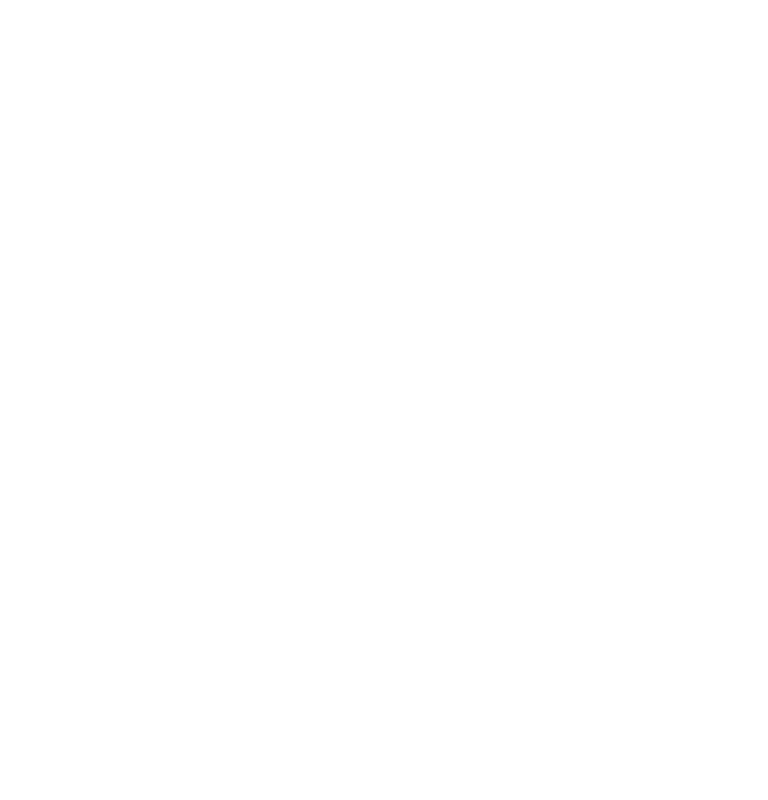
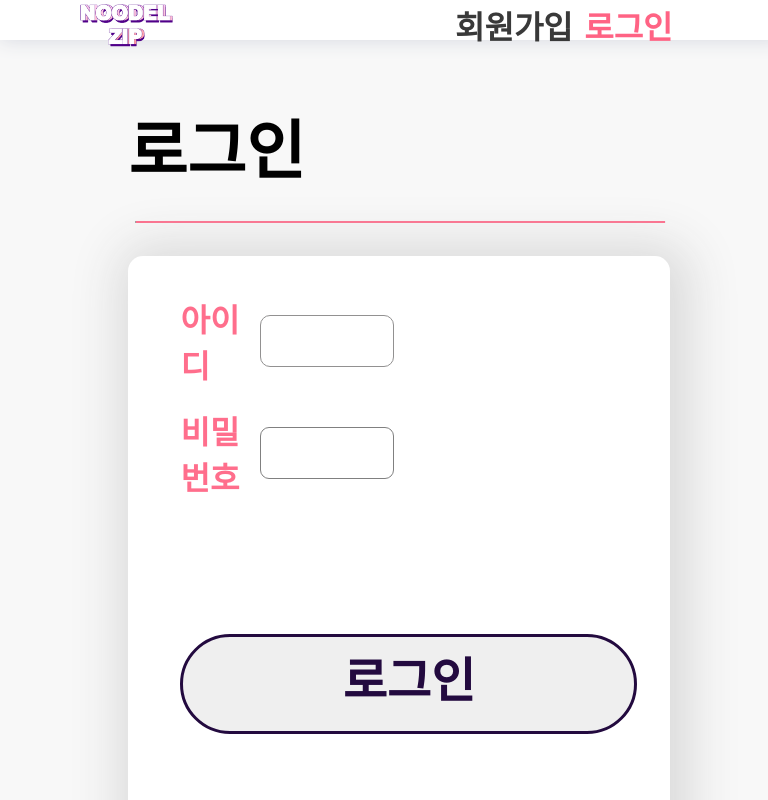
Before and after one commit to yeonwoo1125/noodleZip, a website: page views/html/login.html in a window 768 px wide. Shown: the top 800 px of the page. Drawn offline with nearby package versions, Linux system fonts and the light colour scheme.

Commit message:
로그인 화면 추가 #6

```diff
--- /dev/null
+++ b/views/html/css/login.css
@@ -0,0 +1,387 @@
+@import url('https://fonts.googleapis.com/css2?family=Noto+Sans+KR:wght@100;300;400;500;700&display=swap');
+* {padding: 0px; margin: 0px;}
+
+html, body {
+  width: 100%;
+  height: 100%;
+  background-color: #F8F8F8;
+  font-family: 'Noto Sans KR', sans-serif;
+}
+
+header {
+	height: 8%;
+	background-color: white;
+	box-shadow: 0px 0px 20px #D5D8E0;
+}
+
+header:after{display:inline-block; height:100%; content:""; vertical-align:middle;}
+header img {
+	height: 25%;
+	vertical-align:middle;
+	margin-left: 19.5%;
+	margin-right: 40%;
+}
+
+header span {
+	vertical-align:middle;
+	font-size: 0.85em;
+	font-weight: bold;
+	color: #393939;
+}
+
+button{
+  background-color: #ffffff;
+  padding-top: 1.5%;
+  padding-bottom: 1.5%;
+  padding-left: 3%;
+  padding-right: 3%;
+  border: 2px solid #afafaf;
+
+  font-weight: bold;
+  font-size: 11pt;
+  color: #393939;
+  letter-spacing: 0.25mm;
+
+  position: relative;
+  top:30%; left:73%;
+  font-family: 'Noto Sans KR', sans-serif;
+}
+
+.list-table tbody td {
+  text-align: left;
+  /* border-bottom: 1px solid gray; */
+  height: 40px;
+}
+
+.margin{
+  margin-top: 3%;
+  margin-left: 20%;
+  margin-right: 20%;
+}
+
+.title{
+  font-weight: 700;
+  font-size: 2.5em;
+  line-height: 22mm;
+  margin-bottom: 2%;
+  font-family: 'Noto Sans KR', sans-serif;
+}
+
+#title_hr {
+  width: 107%;
+  height: 3px;
+  border-bottom: 0px;
+  border-top: 0px;
+  margin-bottom: 5%;
+  background-color: #FF6384;
+}
+
+.apply {
+    width: 26%;
+    height: 60px;
+    font-size: 1.5em;
+    font-weight: 700;
+    color: #230A3F;
+    border: solid 3.5px #230A3F;
+    border-radius: 100px;
+  padding-top: 1%;
+  padding-bottom: 4%;
+  padding-left: 5%;
+  padding-right: 5%;
+	margin-top: 10%;
+  margin-bottom: 10%;
+  font-family: 'Noto Sans KR', sans-serif;
+}
+
+.box{
+  background-color: #ffffff;
+  width: 94%;
+  height: 200px;
+  text-align: center;
+  box-align: center;
+  border-radius: 15px;
+  padding-top: 3%;
+  padding-bottom: 1%;
+  padding-left: 8%;
+  padding-right: 5%;
+  box-shadow: 6px 3px 50px 15px #dadada;
+}
+
+.content{
+  color:#FF6E8C;
+  font-weight: 700;
+  font-size: 1.5em;
+  font-family: 'Noto Sans KR', sans-serif;
+}
+
+#name {
+  float:left; width: 33%; height:50px
+}
+
+#userid {
+  float:left; width: 33%; height:50px
+}
+
+#userpass {
+  float:left; width: 33%; height:50px
+}
+
+
+table {
+  border-collapse: separate;
+  border-spacing: 0 20px;
+}
+
+input,
+textarea {
+  border-radius: 9px;
+  border: 1px solid gray;
+  padding-left: 15px;
+  font-size: 15px;
+  resize: none;
+  font-family: 'Noto Sans KR', sans-serif;
+}
+
+textarea{
+  padding-top: 15px;
+  color:#494949;
+
+  font-size: 13pt;
+  font-weight: 500;
+  border-radius : 10px;
+  border : 1.5px solid #929191;
+  font-family: 'Noto Sans KR', sans-serif;
+}
+
+textarea:hover{
+  font-size: 13pt;
+  font-weight: 500;
+  border-radius : 10px;
+  border : 1.5px solid #FF6E8C;
+  font-family: 'Noto Sans KR', sans-serif;
+}
+
+input[type=text]
+{
+  font-size: 13pt;
+  font-weight: 700;
+  border-radius : 10px;
+  border : 1.5px solid #929191;
+  font-family: 'Noto Sans KR', sans-serif;
+}
+
+input[type=text]:hover
+{
+  font-size: 13pt;
+  font-weight: 700;
+  border-radius : 10px;
+  border : 1.5px solid #FF6E8C;
+  font-family: 'Noto Sans KR', sans-serif;
+}
+
+input[type=text], textarea:focus{
+  outline: none;
+}
+
+#test_cnt{
+  position: relative;
+  left: 74%;
+}
+
+/* mobile reactive web */
+@media all and (min-width:768px) and (max-width:1080px) {
+ @import url('https://fonts.googleapis.com/css2?family=Noto+Sans+KR:wght@100;300;400;500;700&display=swap');
+  * {padding: 0px; margin: 0px;}
+
+  html, body {
+    width: 100%;
+    height: 100%;
+    background-color: #F8F8F8;
+    font-family: 'Noto Sans KR', sans-serif;
+  }
+
+  header {
+    width: 101.7%;
+    height: 5%;
+    background-color: white;
+    box-shadow: 0px 0px 20px #D5D8E0;
+  }
+
+  header:after{display:inline-block; height:100%; content:""; vertical-align:middle;}
+  header img {
+    height: 30%;
+    vertical-align:middle;
+    margin-left: 10%;
+    margin-right: 20%;
+  }
+
+  header span {
+    vertical-align:middle;
+    font-size: 2em;
+    font-weight: bold;
+    color: #393939;
+  }
+
+
+
+  button{
+  background-color: #ffffff;
+  padding-top: 1.5%;
+  padding-bottom: 1.5%;
+  padding-left: 3%;
+  padding-right: 3%;
+  border: 2px solid #afafaf;
+
+  font-weight: bold;
+  font-size: 11pt;
+  color: #393939;
+  letter-spacing: 0.25mm;
+
+  position: relative;
+  top:30%; left:73%;
+  font-family: 'Noto Sans KR', sans-serif;
+}
+
+.list-table tbody td {
+  text-align: left;
+  /* border-bottom: 1px solid gray; */
+  height: 40px;
+}
+
+.margin{
+  margin: 0 auto;
+  margin-left: 15%;
+}
+
+.title{
+  margin-top: 10%;
+  margin-left: 2%;
+  font-weight: 700;
+  font-size: 4em;
+  line-height: 22mm;
+  font-family: 'Noto Sans KR', sans-serif;
+}
+
+#title_hr {
+  width: 81%;
+  height: 2px;
+  margin-left: 3%;
+  margin-bottom: 5%;
+  margin-top: 5%;
+  border-bottom: 0px;
+  border-top: 0px;
+  background-color: #FF6384;
+}
+
+
+.apply {
+  width: 100%;
+  height: 100px;
+  font-size: 3em;
+  font-weight: 700;
+  color: #230A3F;
+  border: solid 3.5px #230A3F;
+  border-radius: 100px;
+  margin-top: 25%;
+  float: left;
+  font-family: 'Noto Sans KR', sans-serif;
+}
+
+.box{
+  background-color: #ffffff;
+  width: 70%;
+  height: 1300px;
+  float: left;
+  margin-left: 2%;
+  border-radius: 15px;
+  box-shadow: 6px 3px 50px 15px #dadada;
+}
+
+.content{
+  color:#FF6E8C;
+  font-weight: 700;
+  font-size: 2em;
+  font-family: 'Noto Sans KR', sans-serif;
+}
+
+#hakbun {
+  float:left; width: 85%; height:100px; font-size: 0.8em; margin-left: 8%;
+}
+
+#name {
+  float:left; width: 85%; height:100px; font-size: 0.8em; margin-left: 8%;
+}
+
+#fiveme {
+  float:left; width: 85%; height:100px; font-size: 0.8em; margin-left: 8%;
+}
+
+#phone {
+  float:left; width: 85%; height:100px; font-size: 0.8em; margin-left: 8%;
+}
+
+#test {
+  width:85%; float:left; margin-right: 5%; height: 300px; font-size: 0.8em; margin-left: 8%;
+}
+
+table {
+  border-collapse: separate;
+  border-spacing: 0 20px;
+}
+
+input,
+textarea {
+  border-radius: 9px;
+  border: 1px solid gray;
+  padding-left: 15px;
+  font-size: 15px;
+  resize: none;
+  font-family: 'Noto Sans KR', sans-serif;
+}
+
+textarea{
+  padding-top: 15px;
+  color:#494949;
+
+  font-size: 13pt;
+  font-weight: 500;
+  border-radius : 10px;
+  border : 1.5px solid #929191;
+  font-family: 'Noto Sans KR', sans-serif;
+}
+
+textarea:hover{
+  font-size: 13pt;
+  font-weight: 500;
+  border-radius : 10px;
+  border : 1.5px solid #FF6E8C;
+  font-family: 'Noto Sans KR', sans-serif;
+}
+
+input[type=text]
+{
+  font-size: 13pt;
+  font-weight: 700;
+  border-radius : 10px;
+  border : 1.5px solid #929191;
+  font-family: 'Noto Sans KR', sans-serif;
+}
+
+input[type=text]:hover
+{
+  font-size: 13pt;
+  font-weight: 700;
+  border-radius : 10px;
+  border : 1.5px solid #FF6E8C;
+  font-family: 'Noto Sans KR', sans-serif;
+}
+
+input[type=text], textarea:focus{
+  outline: none;
+}
+
+#test_cnt{
+  position: relative;
+  left: 55%;
+}
+}
--- a/views/html/login.html
+++ b/views/html/login.html
@@ -1 +1,45 @@
-<!----->
+<!DOCTYPE html>
+<html>
+
+<head>
+  <meta charset="UTF-8">
+  <script src="https://code.jquery.com/jquery-3.5.1.js" integrity="sha256-QWo7LDvxbWT2tbbQ97B53yJnYU3WhH/C8ycbRAkjPDc=" crossorigin="anonymous"></script>
+  <title>App & Me</title>
+	<link rel="shortcut icon" href="img/favicon.ico">
+<link rel="stylesheet" href="css/login.css">
+</head>
+
+<body style="overflow-x:hidden">
+  <header>
+    <img src="img/logo.png" onclick="location.href='index.html'" style="cursor: pointer; width : 100px; height : 50px;">
+    <span onclick="location.href='join.html'" style="cursor: pointer; margin-left: 15%;">회원가입</span>
+    <span style="margin-left: 1%; color: #FF6384; cursor: pointer" onclick="location.href='login.html'">로그인</span>
+  </header>
+  <div class="margin">
+    <div class="title">로그인</div>
+    <hr id="title_hr">
+  </div>
+  <div class="margin">
+    <center>
+      <div class="box">
+        <form class="login-form" action="" method="post">
+          <table width="95%" class="list-table">
+            <tr class="content">
+              <td>아이디</td>
+              <td><input id="userid" type="text" name="userId" size="50" required>
+              </td>
+            </tr>
+            <tr class="content">
+              <td>비밀번호</td>
+              <td><input id="userpass" type="password" name="userPassword" size="50" required>
+              </td>
+            </tr>
+          </table>
+          <input type="submit" class="apply" value="로그인" onclick="location.href='submitaction.php'" style="cursor: pointer;">
+        </form>
+      </div>
+
+    </center>
+</body>
+
+</html>
```
